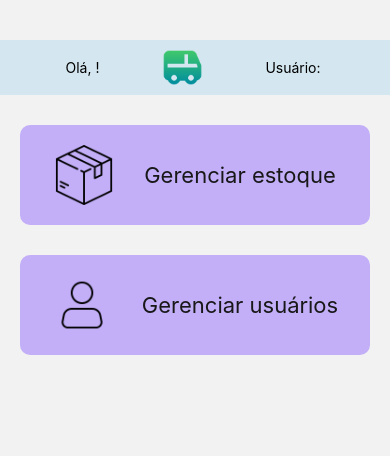
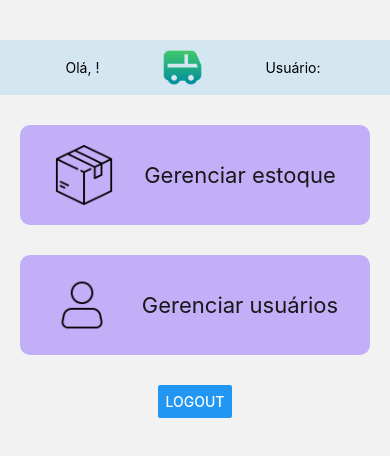
Before and after one commit to laisbecker/pharmaFlow, a React Native app: screen /Home in a window 390 px wide. Shown: the top 456 px of the page. Built offline with nearby package versions, Linux system fonts and the light colour scheme.

Commit message:
Implementa botão de logout e tipagens

```diff
--- a/package.json
+++ b/package.json
@@ -28,6 +28,7 @@
   "devDependencies": {
     "@babel/core": "^7.20.0",
     "@types/react": "~18.2.45",
+    "@types/validator": "^13.12.2",
     "typescript": "^5.1.3"
   },
   "private": true
--- a/screens/Home.jsx
+++ /dev/null
@@ -1,57 +0,0 @@
-import { SafeAreaView, StyleSheet, TouchableOpacity, Text, Image, View } from "react-native"
-import Header from "../components/Header"
-import { useNavigation } from "@react-navigation/native"
-
-export default function Home() {
-
-    const navigation = useNavigation()
-
-    return (
-        <SafeAreaView style={styles.container}>
-                <Header />
-
-                <TouchableOpacity style={styles.managementButton} onPress={() => navigation.navigate('Products')}>
-                    <Image source={require('../assets/box.png')} style={styles.image} />
-                    <Text style={styles.textButton}>
-                        Gerenciar estoque
-                    </Text>
-                </TouchableOpacity>
-
-                <TouchableOpacity style={styles.managementButton} onPress={() => navigation.navigate('Users')}>
-                    <Image source={require('../assets/user.png')} style={styles.image} />
-                    <Text style={styles.textButton}>
-                        Gerenciar usuários
-                    </Text>
-                </TouchableOpacity>
-        </SafeAreaView >
-
-    )
-}
-
-const styles = StyleSheet.create({
-    container: {
-        flex: 1,
-        backgroundColor: '#F2F2F2',
-        alignItems: 'center',
-        gap: 30
-    },
-    managementButton: {
-        backgroundColor: '#8758ff71',
-        width: 350,
-        height: 100,
-        borderRadius: 10,
-        flexDirection: 'row',
-        alignItems: 'center',
-        gap: 30,
-        padding: 20,
-        justifyContent: 'center'
-    },
-    textButton: {
-        fontSize: 22,
-        color: '#181818'
-    },
-    image: {
-        width: 60,
-        height: 60
-    }
-})
--- /dev/null
+++ b/screens/Home.tsx
@@ -0,0 +1,74 @@
+import { SafeAreaView, StyleSheet, TouchableOpacity, Text, Image, Button } from "react-native"
+import Header from "../components/Header"
+import AsyncStorage from "@react-native-async-storage/async-storage"
+import { CommonActions, NavigationProp } from "@react-navigation/native";
+
+type HomeProps = {
+    navigation: NavigationProp<any>
+}
+
+export default function Home({ navigation }: HomeProps) {
+
+    function handleLogout() {
+        AsyncStorage.removeItem('userName')
+        AsyncStorage.removeItem('userProfile')
+        navigation.dispatch(
+            CommonActions.reset({
+                index: 0,
+                routes: [{ name: 'Login' }],
+            })
+        )
+
+    }
+
+    return (
+        <SafeAreaView style={styles.container}>
+            <Header />
+
+            <TouchableOpacity style={styles.managementButton} onPress={() => navigation.navigate('Products')}>
+                <Image source={require('../assets/box.png')} style={styles.image} />
+                <Text style={styles.textButton}>
+                    Gerenciar estoque
+                </Text>
+            </TouchableOpacity>
+
+            <TouchableOpacity style={styles.managementButton} onPress={() => navigation.navigate('Users')}>
+                <Image source={require('../assets/user.png')} style={styles.image} />
+                <Text style={styles.textButton}>
+                    Gerenciar usuários
+                </Text>
+            </TouchableOpacity>
+
+            <Button title="Logout" onPress={handleLogout} />
+        </SafeAreaView >
+
+    )
+}
+
+const styles = StyleSheet.create({
+    container: {
+        flex: 1,
+        backgroundColor: '#F2F2F2',
+        alignItems: 'center',
+        gap: 30
+    },
+    managementButton: {
+        backgroundColor: '#8758ff71',
+        width: 350,
+        height: 100,
+        borderRadius: 10,
+        flexDirection: 'row',
+        alignItems: 'center',
+        gap: 30,
+        padding: 20,
+        justifyContent: 'center'
+    },
+    textButton: {
+        fontSize: 22,
+        color: '#181818'
+    },
+    image: {
+        width: 60,
+        height: 60
+    }
+})
```
Also changed, not shown: screens/Login.tsx (renamed from screens/Login.jsx, +6 -2 lines), components/Header.tsx (renamed from components/Header.jsx), screens/Products.tsx (renamed from screens/Products.jsx), screens/Users.tsx (renamed from screens/Users.jsx), 1 other file (tests, documents, lock files or other folders).
